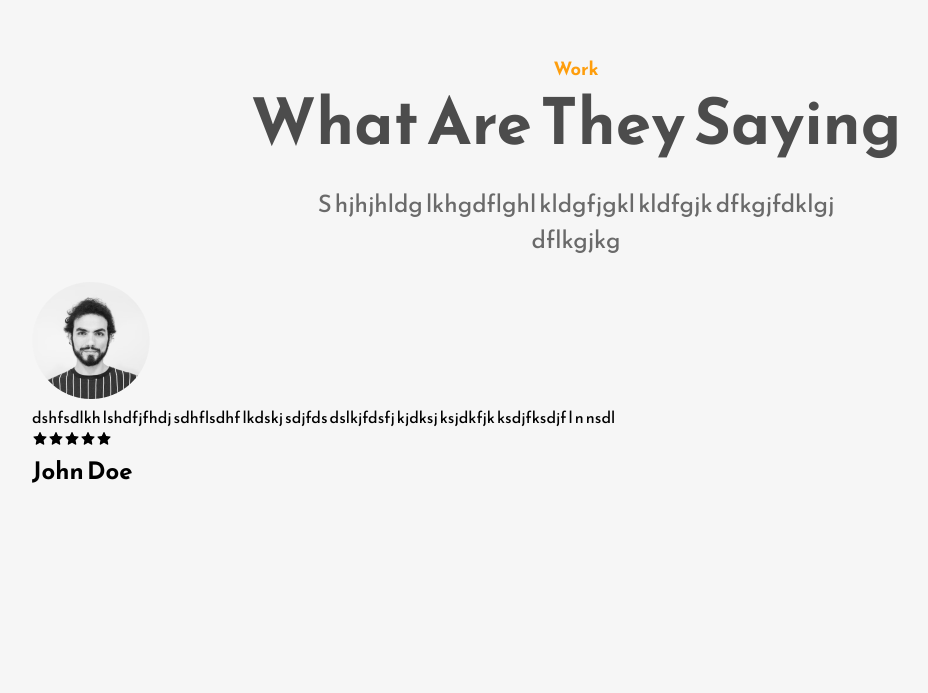
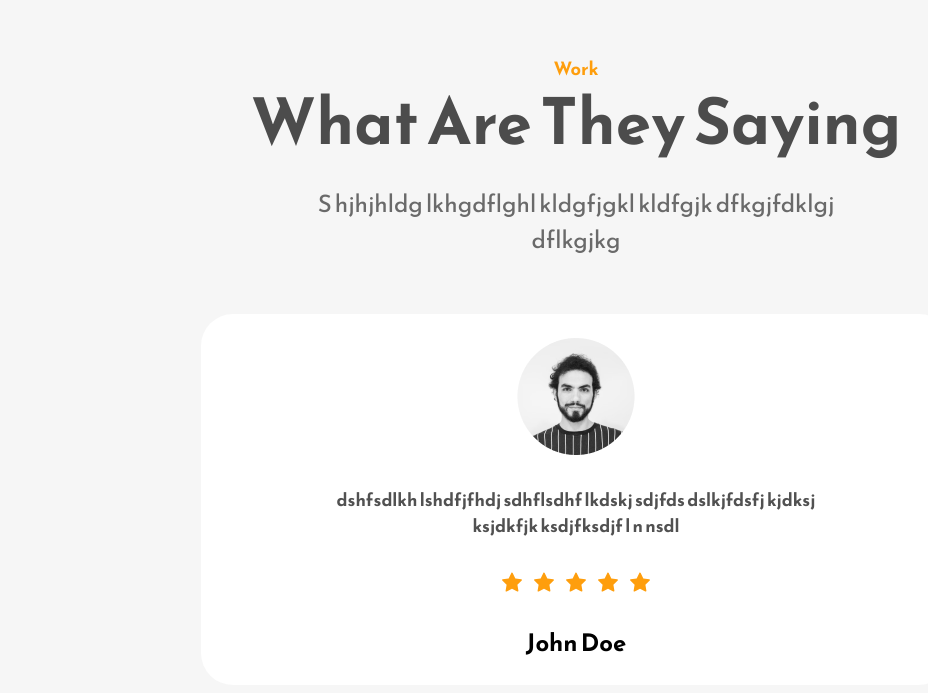
Before and after one commit to anamarieperez/Landing-Page, a React (Create React App) app in the folder my-app/: page / in a window 1280 px wide. Shown: the part 3367-4060 px from the top of the page, without its empty margins (64-992 px from the left). Before the commit the page ends 3856 px from the top, so only its background shows below. Built offline with nearby package versions, Linux system fonts and the light colour scheme.

Commit message:
add css for testimonial section

```diff
--- a/my-app/src/App.css
+++ b/my-app/src/App.css
@@ -267,6 +267,42 @@
   font-weight: 600;
 }
 
+.testimonial-section-bottom {
+  margin-top: 2rem;
+  background-color: white;
+  padding: 1.5rem 2rem;
+  display: flex;
+  align-items: center;
+  justify-content: center;
+  max-width: 750px;
+  border-radius: 2rem;
+  flex-direction: column;
+  text-align: center;
+}
+
+.testimonial-section-bottom {
+  margin: 2rem auto;
+}
+
+.testimonial-section-bottom p {
+  font-weight: 700;
+  color: #515151;
+  max-width: 500px;
+  font-size: 1.1rem;
+  margin: 2rem 0rem;
+}
+
+.testimonials-stars-container svg {
+  margin: 0rem 0.25rem;
+  font-size: 1.5rem;
+  color: #fe9e0d;;
+}
+
+.testimonial-section-bottom h2 {
+  margin-top: 1.5rem;
+}
+
+
 
 
 
--- a/my-app/src/Components/Testimonial.js
+++ b/my-app/src/Components/Testimonial.js
@@ -17,16 +17,17 @@
             <p>dshfsdlkh lshdfjfhdj sdhflsdhf lkdskj sdjfds dslkjfdsfj
                 kjdksj ksjdkfjk ksdjfksdjf l n nsdl
             </p>
-            <div className="testimonial-stars-container"> </div>
+            <div className="testimonials-stars-container">
             <AiFillStar/>
             <AiFillStar/>
             <AiFillStar/>
             <AiFillStar/>
             <AiFillStar/>
+            </div>
+            <h2>John Doe</h2>
         </div>
-        <h2>John Doe</h2>
     </div>
-  )
-}
+  );
+};
 
 export default Testimonial
```
